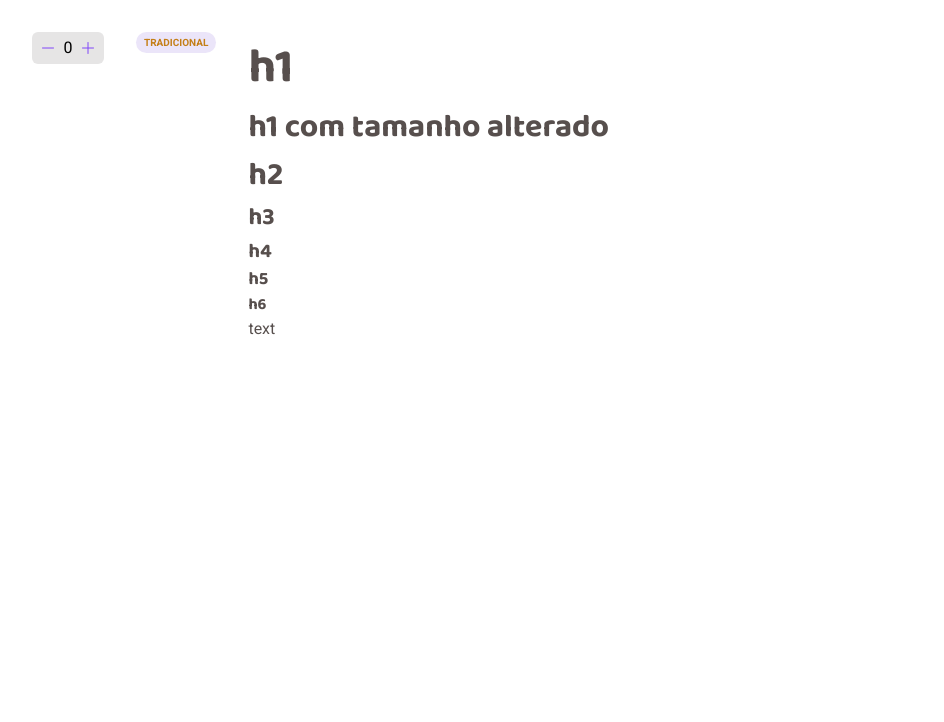
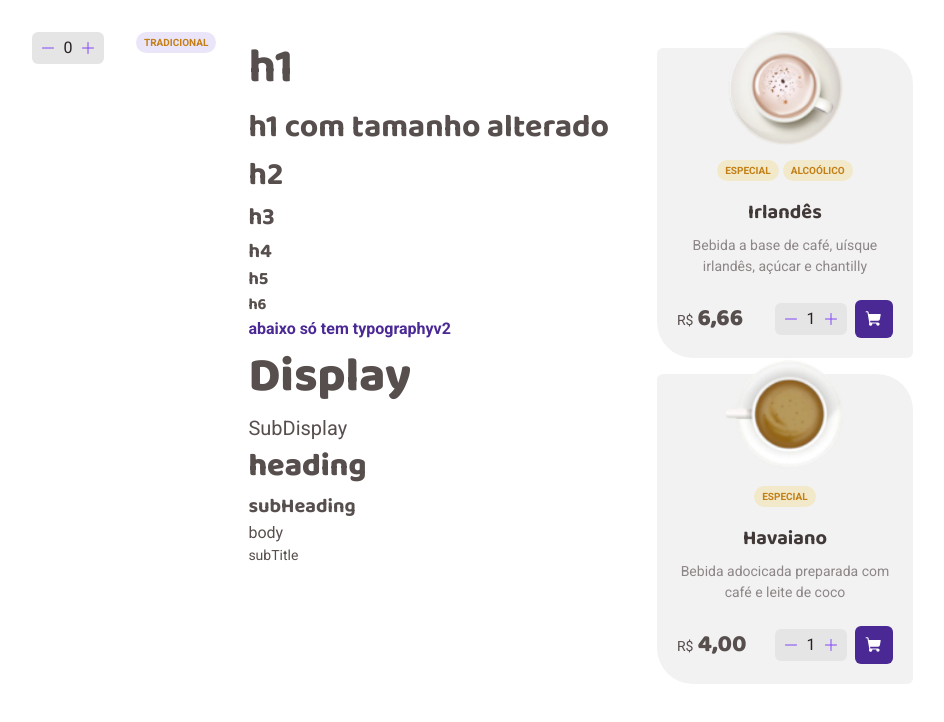
Before and after one commit to alex-britto/PDCoffe, a React (Vite) app: page / in a window 1280 px wide. Shown: the top 722 px of the page, without its empty margins (0-944 px from the left). Built offline with nearby package versions, Linux system fonts and the light colour scheme.

Commit message:
feat: typography v2

```diff
--- a/src/App.tsx
+++ b/src/App.tsx
@@ -1,4 +1,5 @@
 import {
+  CatalogItem,
   NumberInput,
   Status,
   Typography,
@@ -10,8 +11,37 @@ import { useTheme } from "styled-components";
 function App() {
   const [value, setValue] = useState(0);
   const theme = useTheme();
+
+  //catalog items
+  const onCartClick = (id: number, value: number) => {
+    console.log({ id, value });
+  };
+
+  const catalogItems = [
+    {
+      id: 1,
+      labels: ["Especial", "Alcoólico"],
+      img: "/img/irlandes.png",
+      title: "Irlandês",
+      description:
+        "Bebida a base de café, uísque irlandês, açúcar e chantilly",
+      price: "6,66",
+      max: 5,
+    },
+    {
+      id: 2,
+      labels: ["Especial"],
+      img: "/img/havaiano.png",
+      title: "Havaiano",
+      description:
+        "Bebida adocicada preparada com café e leite de coco",
+      price: "4,00",
+      max: 9,
+    },
+  ];
+
   return (
-    <div className="m-4 w-full flex wrap">
+    <div className="m-4 w-full flex column">
       <div className="m-4">
         <NumberInput
           value={value}
@@ -27,9 +57,7 @@ function App() {
         />
       </div>
       <div className="m-4">
-        <Typography variant="h1">
-          h1
-        </Typography>
+        <Typography variant="h1">h1</Typography>
         <Typography variant="h1" fontSize="32px">
           h1 com tamanho alterado
         </Typography>
@@ -38,8 +66,26 @@ function App() {
         <Typography variant="h4">h4</Typography>
         <Typography variant="h5">h5</Typography>
         <Typography variant="h6">h6</Typography>
-        {/* <Typography variant="body">body</Typography> */}
-        <Typography variant="text">text</Typography>
+        <Typography
+          variant="text"
+          fontWeight={800}
+          color={theme.colors.purple.dark}>
+          abaixo só tem typographyv2
+        </Typography>
+
+        <TypographyV2 variant="display">Display</TypographyV2>
+        <TypographyV2 variant="subDisplay">SubDisplay</TypographyV2>
+        <TypographyV2 variant="heading">heading</TypographyV2>
+        <TypographyV2 variant="subHeading">subHeading</TypographyV2>
+        <TypographyV2 variant="body">body</TypographyV2>
+        <TypographyV2 variant="subTitle">subTitle</TypographyV2>
+      </div>
+      <div className="m-4">
+        {catalogItems.map((item) => (
+          <div className="m-4" key={item.id}>
+            <CatalogItem {...item} onCartClick={onCartClick} />
+          </div>
+        ))}
       </div>
     </div>
   );
--- a/src/components/Button/Button.tsx
+++ b/src/components/Button/Button.tsx
@@ -1,4 +1,3 @@
-
 import React from "react";
 import { _BACKGROUND } from "../../shared/vars";
 
@@ -9,19 +8,46 @@ interface ButtonProps {
   iconClasses?: string;
   text?: string;
   count?: number;
+  onClick: () => void;
 }
 
-function Button({ variant, version = "default", icon, iconClasses, text, count }: ButtonProps) {
+function Button({
+  variant,
+  version = "default",
+  icon,
+  iconClasses,
+  text,
+  count,
+  onClick,
+}: ButtonProps) {
   return (
-    <button className={`
+    <button
+      onClick={onClick}
+      className={`
       ${_BACKGROUND[variant]}
-      ${variant === "neutral" ? "text-base-text font-normal text-xs px-2 py-[6.5px]" : "text-white font-bold text-sm"}
-      ${(!!icon && !text && variant !== "neutral") ? "h-[38px] w-[38px] flex justify-center" : "px-[45px] py-3"}
+      ${
+        variant === "neutral"
+          ? "text-base-text font-normal text-xs px-2 py-[6.5px]"
+          : "text-white font-bold text-sm"
+      }
+      ${
+        !!icon && !text && variant !== "neutral"
+          ? "h-[38px] w-[38px] flex justify-center"
+          : "px-[45px] py-3"
+      }
       rounded-md flex items-center relative
       `}>
-      {icon && React.cloneElement(icon, { className: iconClasses || (!!text && "ml-[-15px] mr-[15px]") })}
+      {icon &&
+        React.cloneElement(icon, {
+          className:
+            iconClasses || (!!text && "ml-[-15px] mr-[15px]"),
+        })}
       {text}
-      {count && <div className="absolute h-[20px] w-[20px] bg-yellow-dark top-[-10px] right-[-10px] rounded-full flex items-center justify-center text-xs text-white">{count}</div>}
+      {count && (
+        <div className="absolute h-[20px] w-[20px] bg-yellow-dark top-[-10px] right-[-10px] rounded-full flex items-center justify-center text-xs text-white">
+          {count}
+        </div>
+      )}
     </button>
   );
 }
--- /dev/null
+++ b/src/components/CatalogItem/CatalogItem.tsx
@@ -0,0 +1,124 @@
+import { ShoppingCart } from "phosphor-react";
+import { useState } from "react";
+import styled, { useTheme } from "styled-components";
+import { Status, Button, NumberInput } from "../index";
+import { Typography } from "../Typography";
+
+interface CatlogItemProps {
+  id: number;
+  labels: string[];
+  img: string;
+  title: string;
+  description: string;
+  price: string;
+  max: number;
+  onCartClick: (id: number, value: number) => void;
+}
+
+export default function CatalogItem({
+  description,
+  id,
+  img,
+  labels,
+  max,
+  price,
+  title,
+  onCartClick,
+}: CatlogItemProps) {
+  const theme = useTheme();
+  const [value, setValue] = useState(1);
+  return (
+    <CatalogItemWrapper>
+      <img src={img} />
+      <LabelContainer>
+        {labels.map((label) => (
+          <Status text={label} key="label" />
+        ))}
+      </LabelContainer>
+      <Typography
+        variant="h4"
+        className="mt-4"
+        color={theme.colors.base.subtitle}>
+        {title}
+      </Typography>
+      <Typography
+        variant="text"
+        fontSize="14px"
+        color={theme.colors.base.label}
+        className="mt-2 text-center">
+        {description}
+      </Typography>
+      <BottomRow>
+        <div>
+          <Typography fontSize="14px" color={theme.colors.base.text}>
+            R$
+            <Typography
+              variant="text"
+              fontSize="24px"
+              color={theme.colors.base.text}
+              fontFamily="'Baloo 2', cursive"
+              fontWeight={800}
+              className="pl-1">
+              {price}
+            </Typography>
+          </Typography>
+        </div>
+        <div>
+          <NumberInput
+            min={1}
+            max={max}
+            value={value}
+            onChange={setValue}
+          />
+          <Button
+            version="small"
+            variant="secondary"
+            icon={<ShoppingCart size={18} weight="fill" />}
+            onClick={() => onCartClick(id, value)}
+          />
+        </div>
+      </BottomRow>
+    </CatalogItemWrapper>
+  );
+}
+
+const CatalogItemWrapper = styled.div`
+  ${({ theme }) => `
+  width: 256px;
+  height: 310px;
+  background-color: ${theme.colors.base.card};
+  border-radius: 6px 36px 6px 36px;
+  padding: 20px 20px;
+  display: flex;
+  flex-direction: column;
+  align-items: center;
+  img {
+    max-width: 120px;
+    height: auto;
+    width: 100%;
+    margin-top: -40px;
+  }
+  `}
+`;
+
+const LabelContainer = styled.div`
+  display: flex;
+  flex-direction: row;
+  align-items: center;
+  margin-top: 12px;
+  gap: 4px;
+`;
+
+const BottomRow = styled.div`
+  display: flex;
+  flex-direction: row;
+  justify-content: space-between;
+  align-items: center;
+  width: 100%;
+  margin-top: auto;
+  & :nth-child(2) {
+    display: flex;
+    align-items: center;
+    gap: 8px;
+  }
+`;
--- /dev/null
+++ b/src/components/CatalogItem/index.ts
@@ -0,0 +1 @@
+export { default as CatalogItem } from "./CatalogItem";
--- a/src/components/NumberInput/NumberInput.tsx
+++ b/src/components/NumberInput/NumberInput.tsx
@@ -1,5 +1,6 @@
 import { Minus, Plus } from "phosphor-react";
 import styled from "styled-components";
+import { TypographyV2 } from "../TypographyV2";
 
 const StyledNumberInput = styled.div`
   min-width: 72px;
@@ -33,6 +34,11 @@ const StyledNumberInput = styled.div`
   span {
     font-size: 16px;
     font-weight: 400;
+    color: ${({ theme }) => theme.colors.base.title};
+    &::selection {
+      background: unset;
+      color: ${({ theme }) => theme.colors.base.title};
+    }
   }
 `;
 
@@ -60,7 +66,9 @@ export default function NumberInput({
   return (
     <StyledNumberInput>
       <Minus onClick={() => onChange(onMinusClick)} />
-      <span>{value}</span>
+      <TypographyV2 variant="subTitle" as="span">
+        {value}
+      </TypographyV2>
       <Plus onClick={() => onChange(onPlusClick)} />
     </StyledNumberInput>
   );
--- a/src/components/Typography/Typography.tsx
+++ b/src/components/Typography/Typography.tsx
@@ -1,4 +1,3 @@
-
 import styled from "styled-components";
 
 const variants = {
@@ -8,62 +7,73 @@ const variants = {
   h4: "h4",
   h5: "h5",
   h6: "h6",
-  // body: "p",
+  default: "p",
   text: "span",
 };
 
 const styles = {
   h1: {
-    fontFamily: "'Baloo 2', cursive;",
+    fontFamily: "'Baloo 2', cursive",
     fontWeight: "700",
     fontSize: "48px",
   },
   h2: {
-    fontFamily: "'Baloo 2', cursive;",
+    fontFamily: "'Baloo 2', cursive",
     fontWeight: "700",
     fontSize: "32px",
   },
   h3: {
-    fontFamily: "'Baloo 2', cursive;",
+    fontFamily: "'Baloo 2', cursive",
     fontWeight: "700",
     fontSize: "24px",
   },
   h4: {
-    fontFamily: "'Baloo 2', cursive;",
+    fontFamily: "'Baloo 2', cursive",
     fontWeight: "700",
     fontSize: "20px",
   },
   h5: {
-    fontFamily: "'Baloo 2', cursive;",
+    fontFamily: "'Baloo 2', cursive",
     fontWeight: "700",
     fontSize: "18px",
   },
   h6: {
-    fontFamily: "'Baloo 2', cursive;",
+    fontFamily: "'Baloo 2', cursive",
     fontWeight: "700",
     fontSize: "16px",
   },
-  // body: {},
+  default: {
+    fontFamily: "'Roboto', sans-serif",
+    fontWeight: 400,
+    fontSize: "16px",
+  },
   text: {
     fontFamily: "'Roboto', sans-serif",
     fontWeight: 400,
-    fontSize: 14,
+    fontSize: "16px",
   },
 };
 
 interface TypographyProps {
-  variant: keyof typeof variants;
+  variant?: keyof typeof variants;
   fontSize?: string;
   fontWeight?: 100 | 200 | 300 | 400 | 500 | 600 | 800 | 900;
   fontFamily?: "'Roboto', sans-serif" | "'Baloo 2', cursive";
 }
 
-const Typography = styled("span").attrs<TypographyProps>(
-  ({ variant }) => ({
+const Typography = styled("p").attrs<TypographyProps>(
+  ({ variant = "default" }) => ({
     as: variants[variant],
   })
 )<TypographyProps>(
-  ({ theme, color, fontFamily, variant, fontSize, fontWeight }) => `
+  ({
+    theme,
+    color,
+    fontFamily,
+    variant = "default",
+    fontSize,
+    fontWeight,
+  }) => `
 color: ${color ?? theme.colors.base.text};
 font-family: ${fontFamily ?? styles[variant].fontFamily};
 font-size: ${fontSize ?? styles[variant].fontSize};
--- /dev/null
+++ b/src/components/TypographyV2/TypographyV2.tsx
@@ -0,0 +1,83 @@
+import styled, { useTheme } from "styled-components";
+
+const variants = {
+  display: {
+    fontSize: "48px",
+    fontFamily: "'Baloo 2', cursive",
+    fontWeight: 800,
+    component: "h1",
+  },
+  subDisplay: {
+    fontSize: "20px",
+    fontFamily: "'Roboto', sans-serif",
+    fontWeight: 400,
+    component: "h2",
+  },
+  heading: {
+    fontSize: "32px",
+    fontFamily: "'Baloo 2', cursive",
+    fontWeight: 800,
+    component: "h2",
+  },
+  subHeading: {
+    fontSize: "20px",
+    fontFamily: "'Baloo 2', cursive",
+    fontWeight: 700,
+    component: "h3",
+  },
+  body: {
+    fontSize: "16px",
+    fontFamily: "'Roboto', sans-serif",
+    fontWeight: 400,
+    component: "p",
+  },
+  subTitle: {
+    fontSize: "14px",
+    fontFamily: "'Roboto', sans-serif",
+    fontWeight: 400,
+    component: "p",
+  },
+};
+
+interface StyledTypographyV2Props {
+  variant: keyof typeof variants;
+  size?: string;
+  weight?: 400 | 700 | 800;
+  color?: string;
+}
+
+interface TypographyProps extends StyledTypographyV2Props {
+  as?: React.ElementType;
+  children: React.ReactNode;
+}
+
+const StyledTypographyV2 = styled.p<StyledTypographyV2Props>`
+  ${({ variant, size, weight, color }) => ({
+    ...variants[variant],
+    ...(size && { fontSize: size }),
+    ...(weight && { fontWeight: weight }),
+    color: color,
+  })}
+`;
+
+function TypographyV2({
+  as,
+  variant,
+  color,
+  children,
+  ...props
+}: TypographyProps) {
+  console.log(variant);
+  const theme = useTheme();
+  return (
+    <StyledTypographyV2
+      color={color || theme.colors.base.text}
+      as={as || variants[variant].component}
+      variant={variant}
+      {...props}>
+      {children}
+    </StyledTypographyV2>
+  );
+}
+
+export default TypographyV2;
--- /dev/null
+++ b/src/components/TypographyV2/index.ts
@@ -0,0 +1 @@
+export { default as TypographyV2 } from "./TypographyV2";
--- a/src/components/index.ts
+++ b/src/components/index.ts
@@ -2,3 +2,5 @@ export { Button } from "./Button";
 export { NumberInput } from "./NumberInput";
 export { Status } from "./Status";
 export { Typography } from "./Typography";
+export { TypographyV2 } from "./TypographyV2";
+export { CatalogItem } from "./CatalogItem";
```
Also changed, not shown: public/img/havaiano.png (added), public/img/irlandes.png (added).
